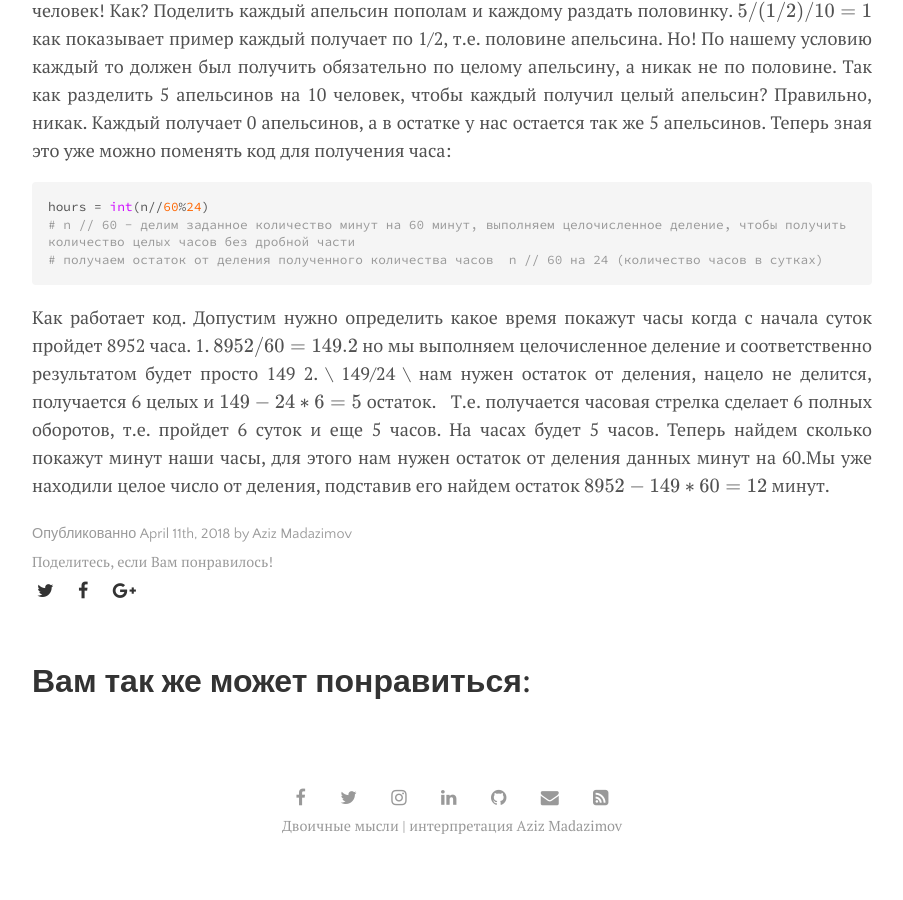
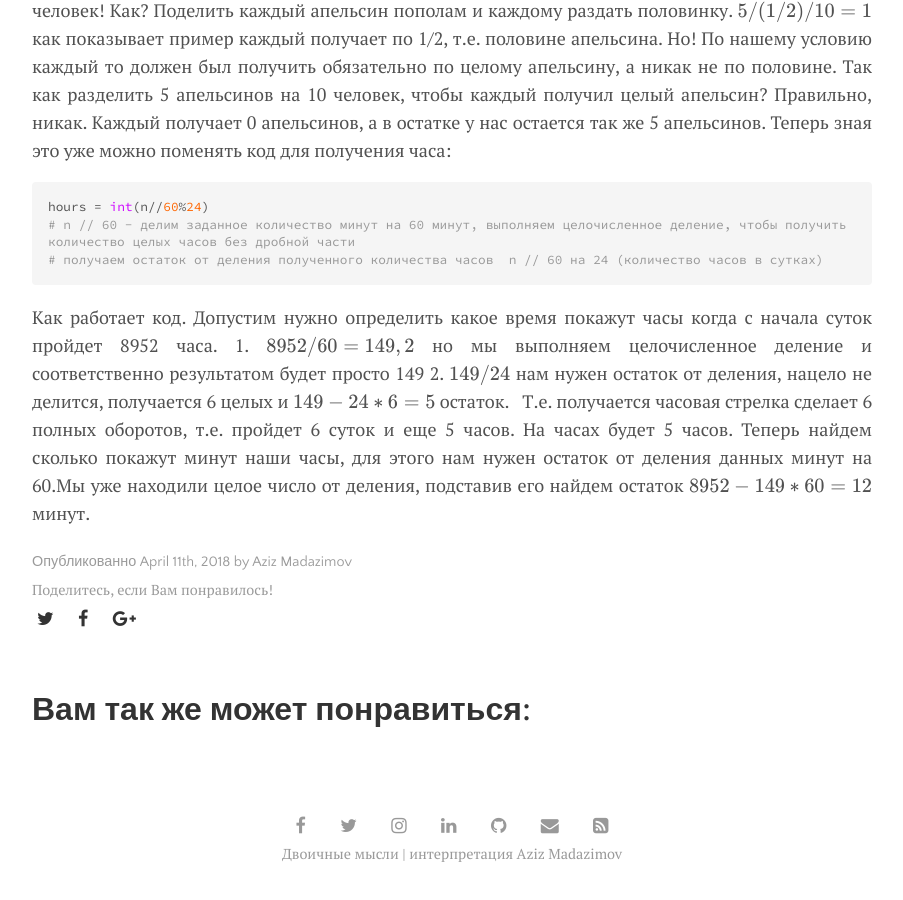
Before and after one commit to madazimov/madazimov.github.io, a Jekyll site: the page built from _posts/2018-04-11-ostatok-ot-deleniya.md, in a window 1280 px wide and 900 px high, scrolled down 1744 px. Shown: the whole window, without its empty margins (188-1091 px from the left). Built offline with Jekyll 4.4.1, drawn with Linux system fonts in a browser that asks for light colours; formulas are drawn with MathJax 3; before the commit the page ends 2616 px from its top, so only the background shows below that.

````diff
--- a/_posts/2018-04-11-ostatok-ot-deleniya.md
+++ b/_posts/2018-04-11-ostatok-ot-deleniya.md
@@ -36,7 +36,7 @@ hours = int(n//60%24)
 ```
 <p align="justify">
 Как работает код. Допустим нужно определить какое время покажут часы когда с начала суток пройдет 8952 часа.
-1. \( 8952/60=149.2 \) но мы выполняем целочисленное деление и соответственно результатом будет просто 149
-2. \ 149/24 \ нам нужен остаток от деления, нацело не делится, получается 6 целых и \( 149-24 * 6=5 \) остаток.
+1.    \( 8952/60=149,2 \) но мы выполняем целочисленное деление и соответственно результатом будет просто 149
+2.    \( 149/24 \) нам нужен остаток от деления, нацело не делится, получается 6 целых и \( 149-24 * 6=5 \) остаток.
 Т.е. получается часовая стрелка сделает 6 полных оборотов, т.е. пройдет 6 суток и еще 5 часов. На часах будет 5 часов. Теперь найдем сколько покажут минут наши часы, для этого нам нужен остаток от деления данных минут на 60.Мы уже находили целое число от деления, подставив его найдем остаток \( 8952-149 * 60=12 \) минут.
 </p>
````
